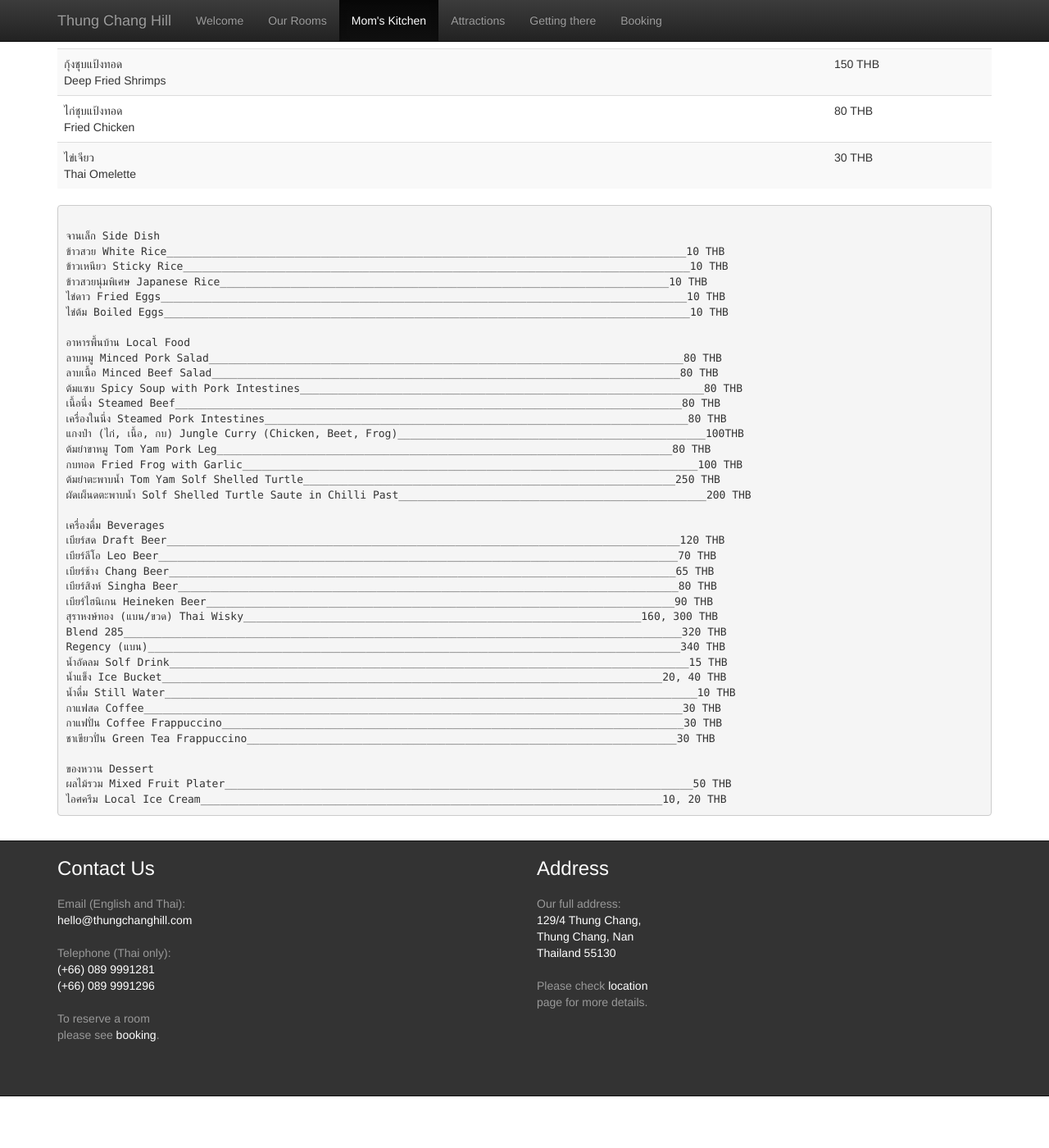
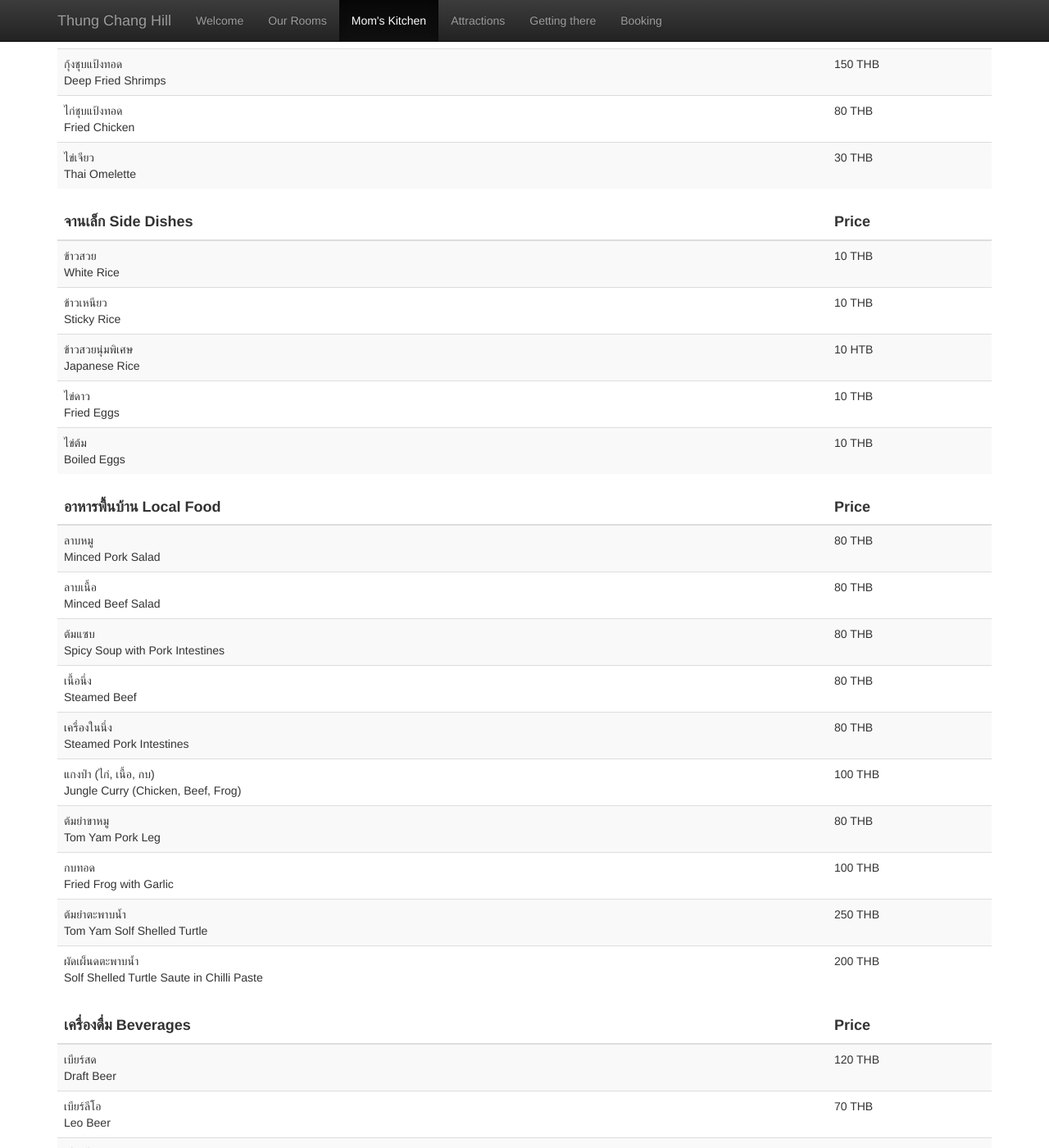
Before and after one commit to akuz/thungchanghill, a Jekyll site: the page built from 20_kitchen.md, in a window 1280 px wide and 1400 px high, scrolled down 3853 px. Shown: the whole window at 82% size. Built offline with Jekyll 4.4.1, drawn with Linux system fonts in a browser that asks for light colours; before the commit the page ends 5190 px from its top, so only the background shows below that; some of the changed text lies outside the part shown.

Commit message:
Finished menu.

```diff
--- a/20_kitchen.md
+++ b/20_kitchen.md
@@ -124,7 +124,7 @@ h2 {
   	  <tr>
   	    <td>
   	      ยำปลากรอบ <br />
-  	      Crispy anchovies in Lime & Chilli Dressing
+  	      Crispy Anchovies in Lime & Chilli Dressing
   	    </td>
   	    <td>
   	      70 HTB
@@ -633,44 +633,348 @@ h2 {
   </table>
 </div>
 
-<pre>
 
-จานเล็ก Side Dish
-ข้าวสวย White Rice_________________________________________________________________________________10 THB
-ข้าวเหนียว Sticky Rice_______________________________________________________________________________10 THB
-ข้าวสวยนุ่มพิเศษ Japanese Rice______________________________________________________________________10 THB
-ไข่ดาว Fried Eggs__________________________________________________________________________________10 THB
-ไข่ต้ม Boiled Eggs__________________________________________________________________________________10 THB
+<div class="table-responsive">
+  <table class="table table-striped">
+  	<thead>
+  	  <tr>
+  	    <th>
+  	      จานเล็ก Side Dishes
+  	    </th>
+  	    <th class="price">
+  	      Price
+  	    </th>
+  	  </tr>
+  	</thead>
+  	<tbody>
+  	  <tr>
+  	    <td>
+  	      ข้าวสวย <br />
+  	      White Rice
+  	    </td>
+  	    <td>
+  	      10 THB
+  	    </td>
+  	  </tr>
+  	  <tr>
+  	    <td>
+  	      ข้าวเหนียว <br />
+  	      Sticky Rice
+  	    </td>
+  	    <td>
+  	      10 THB
+  	    </td>
+  	  </tr>
+  	  <tr>
+  	    <td>
+  	      ข้าวสวยนุ่มพิเศษ <br />
+  	      Japanese Rice
+  	    </td>
+  	    <td>
+  	      10 HTB
+  	    </td>
+  	  </tr>
+  	  <tr>
+  	    <td>
+  	      ไข่ดาว <br />
+  	      Fried Eggs
+  	    </td>
+  	    <td>
+  	      10 THB
+  	    </td>
+  	  </tr>
+  	  <tr>
+  	    <td>
+  	      ไข่ต้ม <br />
+  	      Boiled Eggs
+  	    </td>
+  	    <td>
+  	      10 THB
+  	    </td>
+  	  </tr>
+  	</tbody>
+  </table>
+</div>
 
-อาหารพื้นบ้าน Local Food
-ลาบหมู Minced Pork Salad__________________________________________________________________________80 THB
-ลาบเนื้อ Minced Beef Salad_________________________________________________________________________80 THB
-ต้มแซบ Spicy Soup with Pork Intestines_______________________________________________________________80 THB
-เนื้อนึ่ง Steamed Beef_______________________________________________________________________________80 THB
-เครื่องในนึ่ง Steamed Pork Intestines__________________________________________________________________80 THB
-แกงป่า (ไก่, เนื้อ, กบ) Jungle Curry (Chicken, Beet, Frog)________________________________________________100THB
-ต้มยำขาหมู Tom Yam Pork Leg_______________________________________________________________________80 THB
-กบทอด Fried Frog with Garlic_______________________________________________________________________100 THB
-ต้มยำตะพาบน้ำ Tom Yam Solf Shelled Turtle__________________________________________________________250 THB
-ผัดเผ็นดตะพาบน้ำ Solf Shelled Turtle Saute in Chilli Past________________________________________________200 THB
+<div class="table-responsive">
+  <table class="table table-striped">
+  	<thead>
+  	  <tr>
+  	    <th>
+  	      อาหารพื้นบ้าน Local Food
+  	    </th>
+  	    <th class="price">
+  	      Price
+  	    </th>
+  	  </tr>
+  	</thead>
+  	<tbody>
+  	  <tr>
+  	    <td>
+  	      ลาบหมู <br />
+  	      Minced Pork Salad
+  	    </td>
+  	    <td>
+  	      80 THB
+  	    </td>
+  	  </tr>
+  	  <tr>
+  	    <td>
+  	      ลาบเนื้อ <br />
+  	      Minced Beef Salad
+  	    </td>
+  	    <td>
+  	      80 THB
+  	    </td>
+  	  </tr>
+  	  <tr>
+  	    <td>
+  	      ต้มแซบ <br />
+  	      Spicy Soup with Pork Intestines
+  	    </td>
+  	    <td>
+  	      80 THB
+  	    </td>
+  	  </tr>
+  	  <tr>
+  	    <td>
+  	      เนื้อนึ่ง <br />
+  	      Steamed Beef
+  	    </td>
+  	    <td>
+  	      80 THB
+  	    </td>
+  	  </tr>
+  	  <tr>
+  	    <td>
+  	      เครื่องในนึ่ง <br />
+  	      Steamed Pork Intestines
+  	    </td>
+  	    <td>
+  	      80 THB
+  	    </td>
+  	  </tr>
+  	  <tr>
+  	    <td>
+  	      แกงป่า (ไก่, เนื้อ, กบ) <br />
+  	      Jungle Curry (Chicken, Beef, Frog)
+  	    </td>
+  	    <td>
+  	      100 THB
+  	    </td>
+  	  </tr>
+  	  <tr>
+  	    <td>
+  	      ต้มยำขาหมู <br />
+  	      Tom Yam Pork Leg
+  	    </td>
+  	    <td>
+  	      80 THB
+  	    </td>
+  	  </tr>
+  	  <tr>
+  	    <td>
+  	      กบทอด <br />
+  	      Fried Frog with Garlic
+  	    </td>
+  	    <td>
+  	      100 THB
+  	    </td>
+  	  </tr>
+  	  <tr>
+  	    <td>
+  	      ต้มยำตะพาบน้ำ <br />
+  	      Tom Yam Solf Shelled Turtle
+  	    </td>
+  	    <td>
+  	      250 THB
+  	    </td>
+  	  </tr>
+  	  <tr>
+  	    <td>
+  	      ผัดเผ็นดตะพาบน้ำ <br />
+  	      Solf Shelled Turtle Saute in Chilli Paste
+  	    </td>
+  	    <td>
+  	      200 THB
+  	    </td>
+  	  </tr>
+  	</tbody>
+  </table>
+</div>
 
-เครื่องดื่ม Beverages
-เบียร์สด Draft Beer________________________________________________________________________________120 THB
-เบียร์ลีโอ Leo Beer_________________________________________________________________________________70 THB
-เบียร์ช้าง Chang Beer_______________________________________________________________________________65 THB
-เบียร์สิงห์ Singha Beer______________________________________________________________________________80 THB
-เบียร์ไฮนิเกน Heineken Beer_________________________________________________________________________90 THB
-สุราหงษ์ทอง (แบน/ขวด) Thai Wisky______________________________________________________________160, 300 THB
-Blend 285_______________________________________________________________________________________320 THB
-Regency (แบน)___________________________________________________________________________________340 THB
-น้ำอัดลม Solf Drink_________________________________________________________________________________15 THB
-น้ำแข็ง Ice Bucket______________________________________________________________________________20, 40 THB
-น้ำดื่ม Still Water___________________________________________________________________________________10 THB
-กาแฟสด Coffee____________________________________________________________________________________30 THB
-กาแฟปั่น Coffee Frappuccino________________________________________________________________________30 THB
-ชาเขียวปั่น Green Tea Frappuccino___________________________________________________________________30 THB
+<div class="table-responsive">
+  <table class="table table-striped">
+  	<thead>
+  	  <tr>
+  	    <th>
+  	      เครื่องดื่ม Beverages
+  	    </th>
+  	    <th class="price">
+  	      Price
+  	    </th>
+  	  </tr>
+  	</thead>
+  	<tbody>
+  	  <tr>
+  	    <td>
+  	      เบียร์สด <br />
+  	      Draft Beer
+  	    </td>
+  	    <td>
+  	      120 THB
+  	    </td>
+  	  </tr>
+  	  <tr>
+  	    <td>
+  	      เบียร์ลีโอ <br />
+  	      Leo Beer
+  	    </td>
+  	    <td>
+  	      70 THB
+  	    </td>
+  	  </tr>
+  	  <tr>
+  	    <td>
+  	      เบียร์ช้าง <br />
+  	      Chang Beer
+  	    </td>
+  	    <td>
+  	      65 THB
+  	    </td>
+  	  </tr>
+  	  <tr>
+  	    <td>
+  	      เบียร์สิงห์ <br />
+  	      Singha Beer
+  	    </td>
+  	    <td>
+  	      80 THB
+  	    </td>
+  	  </tr>
+  	  <tr>
+  	    <td>
+  	      เบียร์ไฮนิเกน <br />
+  	      Heineken Beer
+  	    </td>
+  	    <td>
+  	      90 THB
+  	    </td>
+  	  </tr>
+  	  <tr>
+  	    <td>
+  	      สุราหงษ์ทอง (แบน/ขวด) <br />
+  	      Thai Wisky
+  	    </td>
+  	    <td>
+  	      160, 300 THB
+  	    </td>
+  	  </tr>
+  	  <tr>
+  	    <td>
+  	      Blend 285
+  	    </td>
+  	    <td>
+  	      320 THB
+  	    </td>
+  	  </tr>
+  	  <tr>
+  	    <td>
+  	      Regency (แบน)
+  	    </td>
+  	    <td>
+  	      340 THB
+  	    </td>
+  	  </tr>
+  	  <tr>
+  	    <td>
+  	      น้ำอัดลม <br />
+  	      Soft Drink
+  	    </td>
+  	    <td>
+  	      15 THB
+  	    </td>
+  	  </tr>
+  	  <tr>
+  	    <td>
+  	      น้ำแข็ง <br />
+  	      Ice Bucket
+  	    </td>
+  	    <td>
+  	      20, 40 THB
+  	    </td>
+  	  </tr>
+  	  <tr>
+  	    <td>
+  	      น้ำดื่ม <br />
+  	      Still Water
+  	    </td>
+  	    <td>
+  	      10 THB
+  	    </td>
+  	  </tr>
+  	  <tr>
+  	    <td>
+  	      กาแฟสด <br />
+  	      Coffee
+  	    </td>
+  	    <td>
+  	      30 THB
+  	    </td>
+  	  </tr>
+  	  <tr>
+  	    <td>
+  	      กาแฟปั่น <br />
+  	      Coffee Frappuccino
+  	    </td>
+  	    <td>
+  	      30 THB
+  	    </td>
+  	  </tr>
+  	  <tr>
+  	    <td>
+  	      ชาเขียวปั่น <br />
+  	      Green Tea Frappuccino
+  	    </td>
+  	    <td>
+  	      30 THB
+  	    </td>
+  	  </tr>
+  	</tbody>
+  </table>
+</div>
 
-ของหวาน Dessert
-ผลไม้รวม Mixed Fruit Plater_________________________________________________________________________50 THB
-ไอศครีม Local Ice Cream________________________________________________________________________10, 20 THB
-</pre>
+<div class="table-responsive">
+  <table class="table table-striped">
+  	<thead>
+  	  <tr>
+  	    <th>
+  	      ของหวาน Desserts
+  	    </th>
+  	    <th class="price">
+  	      Price
+  	    </th>
+  	  </tr>
+  	</thead>
+  	<tbody>
+  	  <tr>
+  	    <td>
+  	      ผลไม้รวม <br />
+  	      Mixed Fruit Platter
+  	    </td>
+  	    <td>
+  	      50 THB
+  	    </td>
+  	  </tr>
+  	  <tr>
+  	    <td>
+  	      ไอศครีม <br />
+  	      Local Ice Cream
+  	    </td>
+  	    <td>
+  	      10, 20 THB
+  	    </td>
+  	  </tr>
+  	</tbody>
+  </table>
+</div>
```
Also changed, not shown: other parts of 20_kitchen.md (+8 -8 lines).
